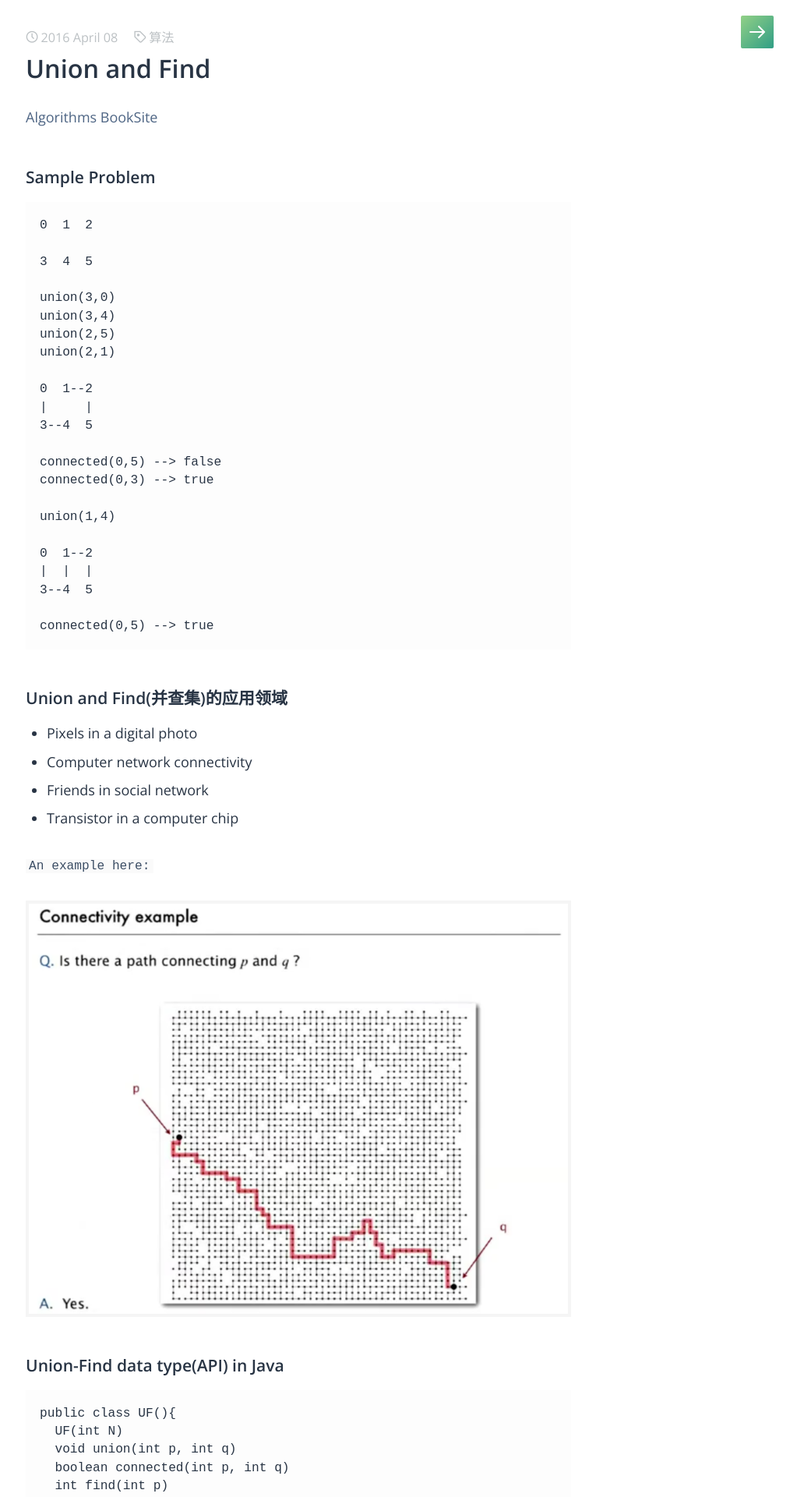
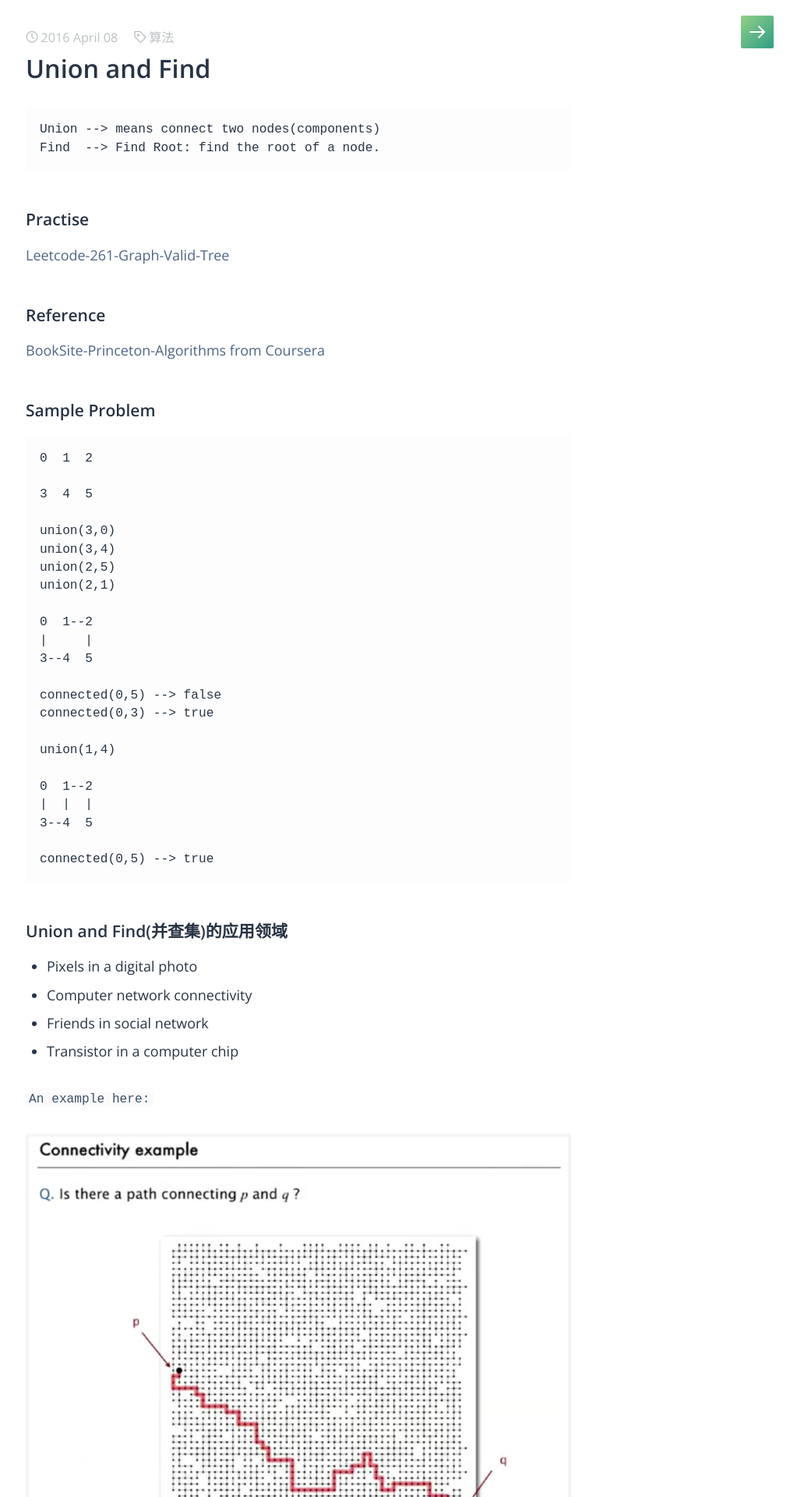
Before and after one commit to zhaohangbo/zhaohangbo.github.io, a Jekyll site: the page built from _posts/algorithm/2016-04-08-Union-And-Find.md, in a window 1280 px wide. Shown: the top 1920 px of the page at 78% size, without its empty margins (257-1280 px from the left). Built offline with Jekyll 4.4.1, drawn with Linux system fonts in a browser that asks for light colours; some web fonts are replaced; comment, search, counter and statistics services are not loaded.

Commit message:
add post

````diff
--- a/_posts/algorithm/2016-04-08-Union-And-Find.md
+++ b/_posts/algorithm/2016-04-08-Union-And-Find.md
@@ -6,7 +6,18 @@ tags: 算法
 keywords: 算法,Algorithm
 ---
 
-[Algorithms BookSite](http://algs4.cs.princeton.edu/15uf/)
+```
+Union --> means connect two nodes(components)
+Find  --> Find Root: find the root of a node.
+```
+
+### Practise
+
+[Leetcode-261-Graph-Valid-Tree](https://leetcode.com/problems/graph-valid-tree/)
+
+### Reference
+
+[BookSite-Princeton-Algorithms from Coursera](http://algs4.cs.princeton.edu/15uf/)
 
 ### Sample Problem
 
````
Also changed, not shown: other parts of _posts/algorithm/2016-04-08-Union-And-Find.md (+0 -4 lines), _posts/algorithm/2016-04-08-Leetcode-261.md (added, +46 -0 lines).
